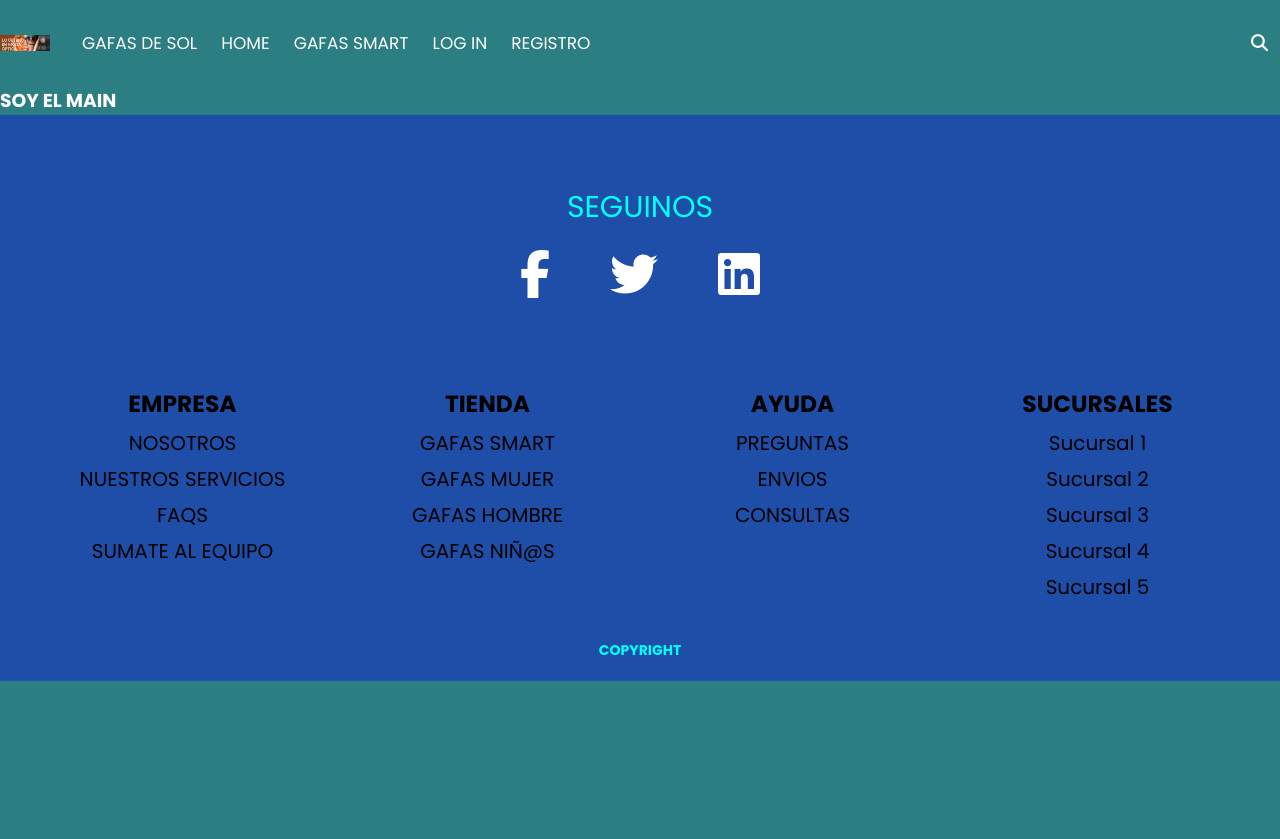
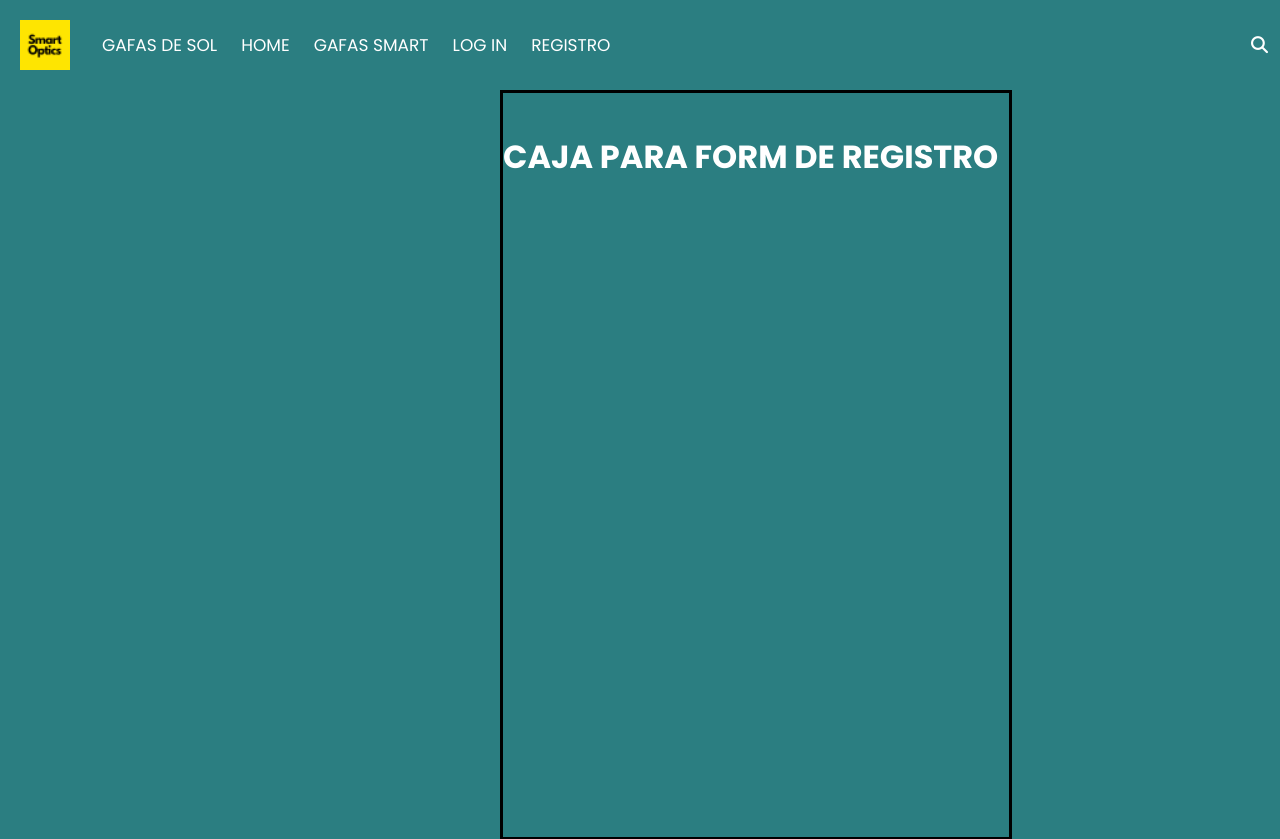
Before and after one commit to romanopablo8/Smart_Optics_v2, a plain HTML site: page registro.html in a window 1280 px wide. Shown: the top 839 px of the page. Before the commit the page ends 800 px from the top, so only its background shows below. Drawn offline with Linux system fonts and the light colour scheme.

Commit message:
caja para registro

```diff
--- a/registro.html
+++ b/registro.html
@@ -3,14 +3,14 @@
 <head>
     <meta charset="UTF-8">
     <meta name="viewport" content="width=device-width, initial-scale=1.0">
-    <title>Document</title>
+    <title>PAGINA DE REGISTRO</title>
     <link rel="stylesheet" href="https://cdnjs.cloudflare.com/ajax/libs/font-awesome/6.5.2/css/all.min.css" integrity="sha512-SnH5WK+bZxgPHs44uWIX+LLJAJ9/2PkPKZ5QiAj6Ta86w+fsb2TkcmfRyVX3pBnMFcV7oQPJkl9QevSCWr3W6A==" crossorigin="anonymous" referrerpolicy="no-referrer" />
     <link rel="stylesheet" href="./style.css">
 </head>
 <body>
 <header>
     <nav class="nav-main">
-        <img src="./assets/img/banner2.jfif" alt="Smart Optics" class="nav-brand">
+       <img src="./assets/ic/1.png" alt="Smart Optics" class="nav-brand" style="margin-left: 20px;">
         <ul class="nav-menu">
           <li> <a href="#"> GAFAS DE SOL </a> </li>
           <li> <a href="./index.html"> HOME</a> </li>
@@ -28,7 +28,9 @@
      </nav>
 </header>
 <main>
-    <h3> SOY EL MAIN </h3>
+    <div style="border: solid black; height: 750px ; width:40%; margin-left: 500px; padding-top:40px; padding-bottom:40px;margin-bottom: 90px";>
+      <h1> CAJA PARA FORM DE REGISTRO </h1>
+    </div>
 </main>
 <footer class="footer">
     <section class="social">
```
Also changed, not shown: assets/img/fondo_maps.jpg (added), assets/img/lentes1.avif (added), assets/img/lentes2.jpg (added), assets/img/lentes3.jpg (added), assets/img/lentes_smart1.jpg (added), assets/img/lentes_smart2.jpeg (added), assets/img/lentes_smart3.jpeg (added), assets/img/lentes_smart4.webp (added), assets/img/lentes_smart5.jpg (added), assets/img/lentes_smart6.jpeg (added).
